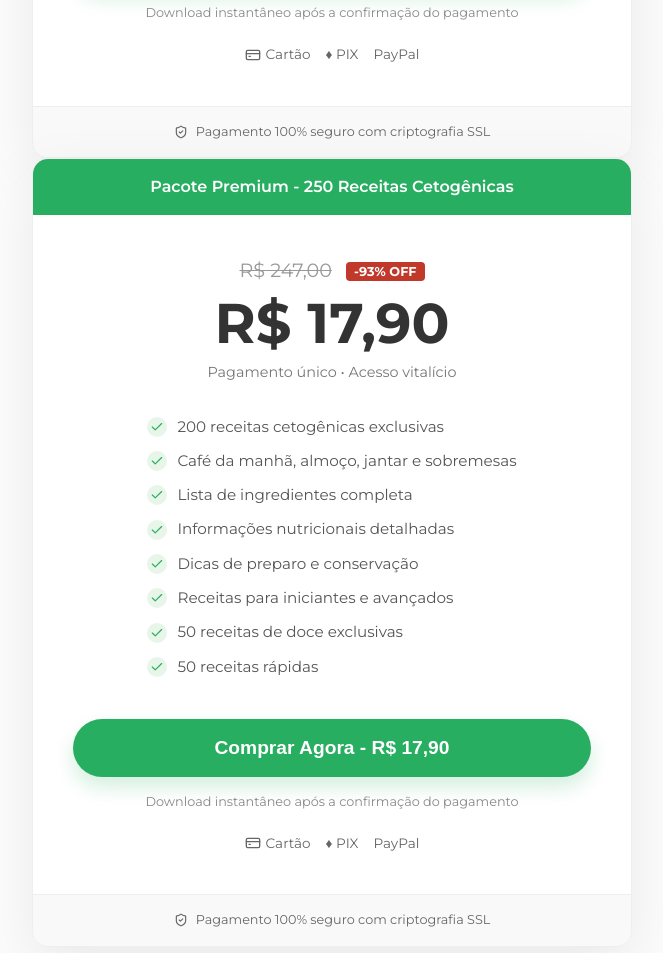
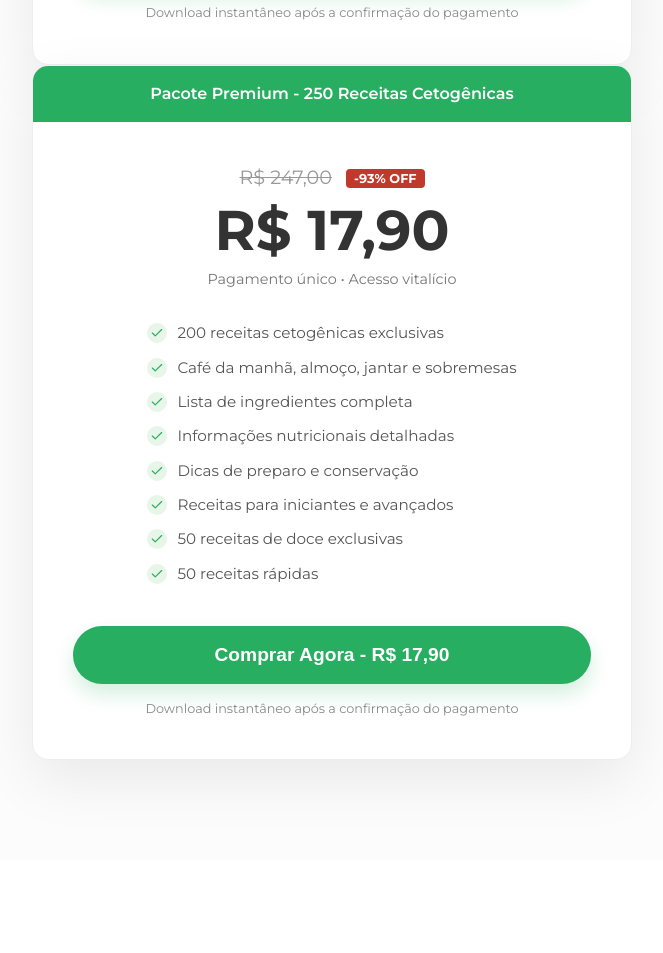
Before and after one commit to gmpires/Cetogenica, a plain HTML site: page index.html in a window 1280 px wide. Shown: the part 4179-5132 px from the top of the page, without its empty margins (308-971 px from the left). Drawn offline with nearby package versions, Linux system fonts and the light colour scheme.

Commit message:
Update index.html

```diff
--- a/index.html
+++ b/index.html
@@ -256,16 +256,9 @@
 
                         <p class="download-note">Download instantâneo após a confirmação do pagamento</p>
 
-                        <div class="payment-methods">
-                            <span><i data-lucide="credit-card" width="16" height="16"></i> Cartão</span>
-                            <span>♦ PIX</span>
-                            <span>PayPal</span>
-                        </div>
                     </div>
 
-                    <div class="card-footer-secure">
-                        <i data-lucide="shield-check" width="14" height="14"></i> Pagamento 100% seguro com criptografia SSL
-                    </div>
+
                 </div>
                 <div class="checkout-card">
                 <div class="card-header-green">
@@ -296,15 +289,7 @@
 
                     <p class="download-note">Download instantâneo após a confirmação do pagamento</p>
 
-                    <div class="payment-methods">
-                        <span><i data-lucide="credit-card" width="16" height="16"></i> Cartão</span>
-                        <span>♦ PIX</span>
-                        <span>PayPal</span>
-                    </div>
-                </div>
 
-                <div class="card-footer-secure">
-                    <i data-lucide="shield-check" width="14" height="14"></i> Pagamento 100% seguro com criptografia SSL
                 </div>
             </div>
             </div>
```
